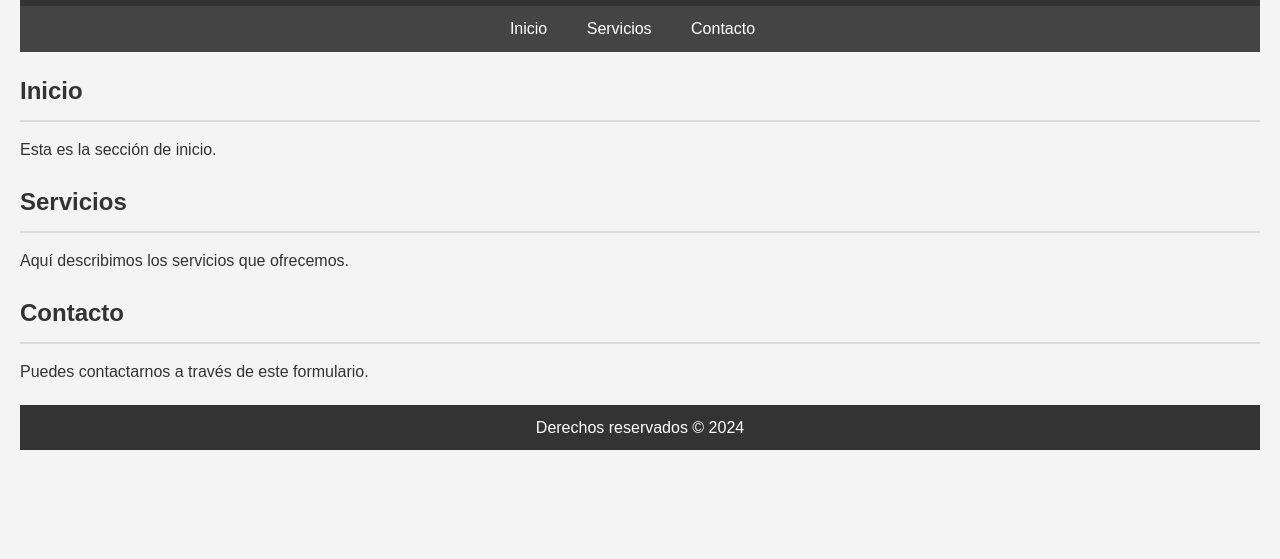
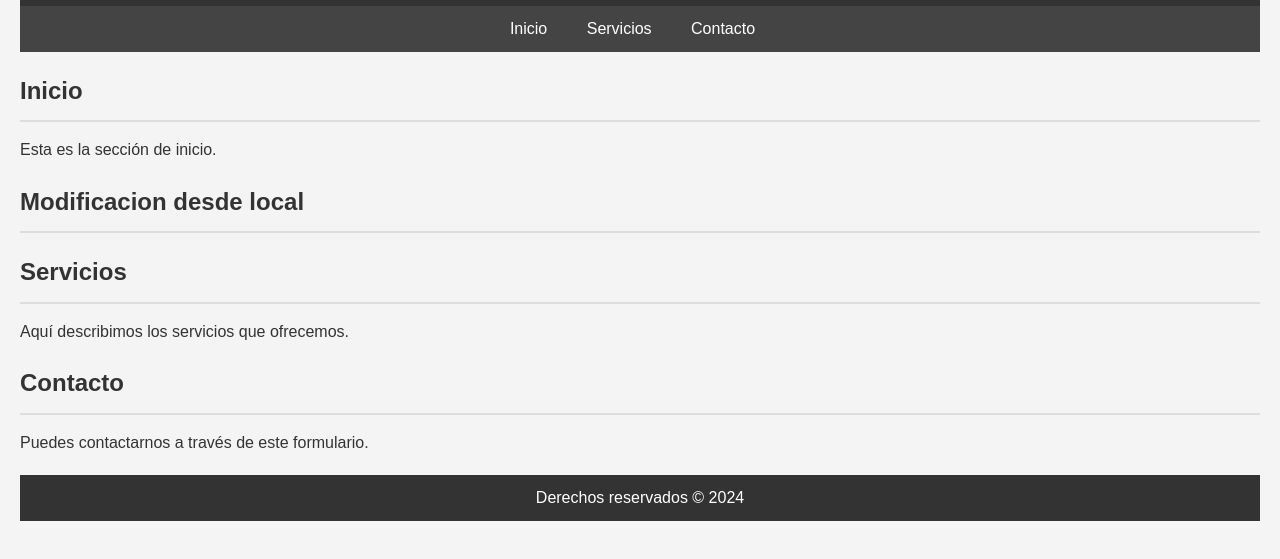
Before and after one commit to jony12004/prueba01, a plain HTML site: page index.html in a window 1280 px wide. Shown: the part 105-664 px from the top of the page. Drawn offline with Linux system fonts and the light colour scheme.

Commit message:
Modificacionlocal2

```diff
--- a/index.html
+++ b/index.html
@@ -25,7 +25,10 @@
             <h2>Inicio</h2>
             <p>Esta es la sección de inicio.</p>
         </section>
+        <section id="Modificacion desde local">
+            <h2>Modificacion desde local</h2>
 
+        </section>
         <section id="servicios">
             <h2>Servicios</h2>
             <p>Aquí describimos los servicios que ofrecemos.</p>
```
